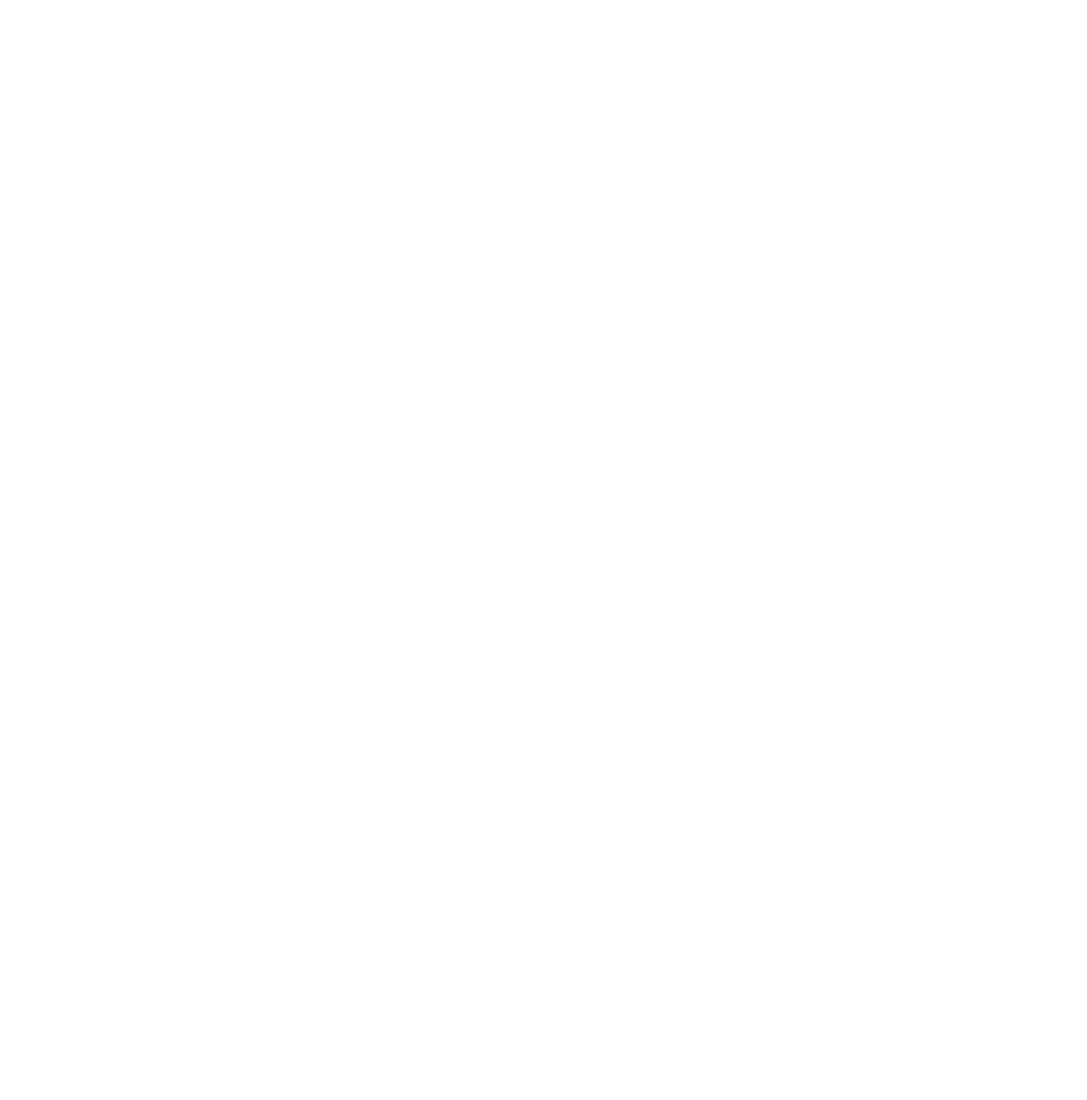
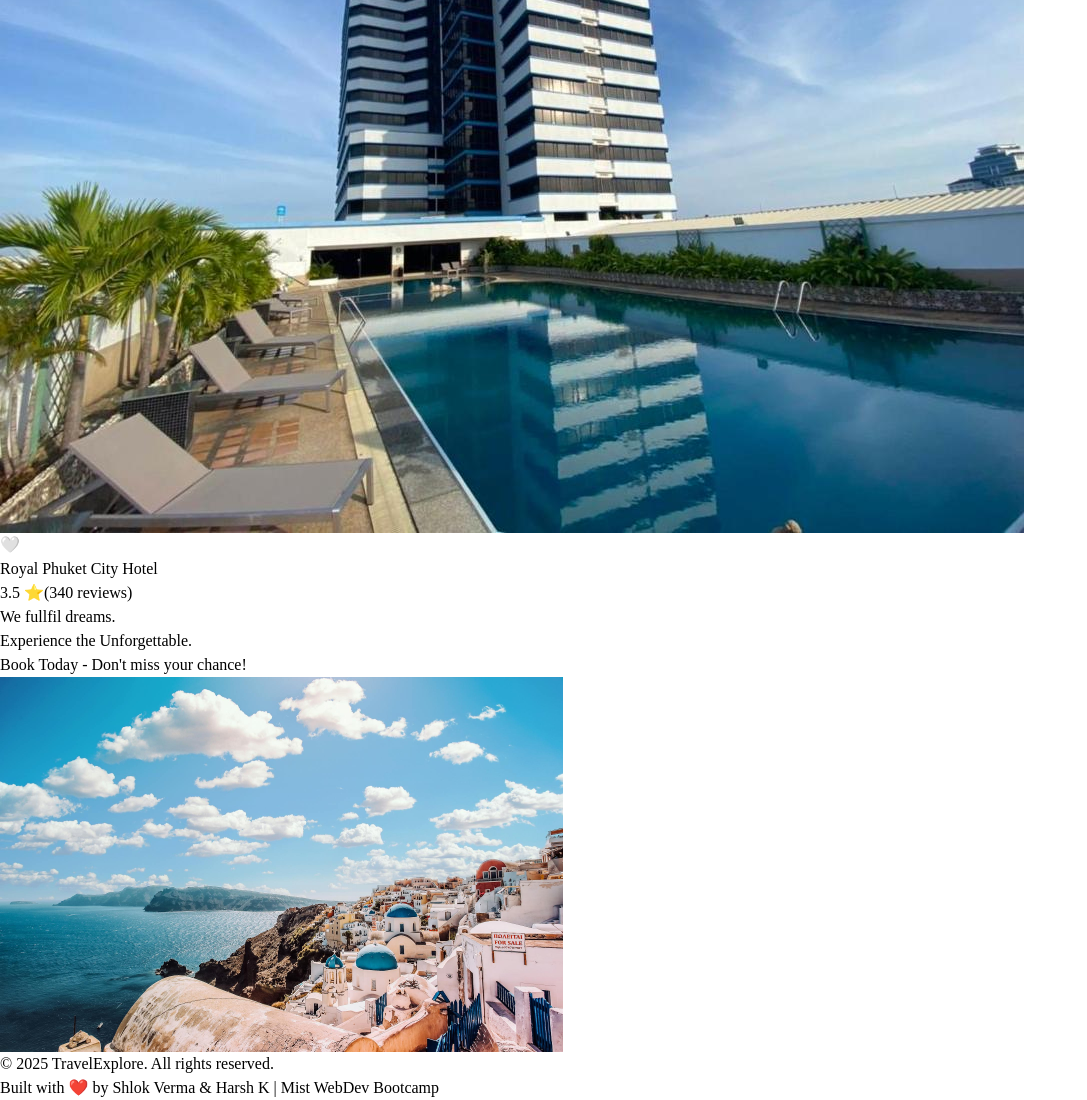
Before and after one commit to PixelHalide/reactTravel, a React (Vite) app in the folder reactTravel/: page / in a window 1280 px wide. Shown: the part 6573-7673 px from the top of the page, without its empty margins (0-1087 px from the left). Before the commit the page ends 4035 px from the top, so only its background shows below. Built offline with nearby package versions, Linux system fonts and the light colour scheme.

Commit message:
Added Cities

```diff
--- /dev/null
+++ b/reactTravel/src/components/HomePage/CardArray.jsx
@@ -0,0 +1,119 @@
+
+import LocationCard from "./LocationCard.jsx"
+import atlantis from '../../assets/atlantisDubai.webp'
+import nora from '../../assets/nora.jpg'
+import royal from '../../assets/royal.jpg'
+import kokotel from '../../assets/kokotel.jpg'
+import greece from '../../assets/greece.jpeg'
+import venice from '../../assets/italy.jpg'
+import dubai from '../../assets/dubai.avif'
+import phuket from '../../assets/phuket.jpg'
+
+
+
+const hotelData = [
+  {
+    image: kokotel,
+    name: 'Kokotel Hakodate',
+    rating: 3.8,
+    reviews: 23,
+    badge: null,
+  },
+  {
+    image: atlantis,
+    name: 'Atlantis Dubai',
+    rating: 4.8,
+    reviews: 1023,
+    badge: 'Top Pick!',
+  },
+  {
+    image: nora,
+    name: 'Nora Buri Resort & Spa',
+    rating: 4.5,
+    reviews: 2145,
+    badge: 'Hot!',
+  },
+  {
+    image: royal,
+    name: 'Royal Phuket City Hotel',
+    rating: 3.5,
+    reviews: 340,
+    badge: null,
+  },
+];
+
+const cityData = [
+  {
+    image: greece,
+    name: 'Santorini, Greece',
+    rating: 4.9,
+    reviews: 892,
+    badge: 'Trending!',
+  },
+  {
+    image: venice,
+    name: 'Venice, Italy',
+    rating: 4.7,
+    reviews: 1567,
+    badge: 'Must Visit',
+  },
+  {
+    image: dubai,
+    name: 'Dubai, UAE',
+    rating: 4.6,
+    reviews: 743,
+    badge: null,
+  },
+  {
+    image: phuket,
+    name: 'Phuket, Thailand',
+    rating: 4.4,
+    reviews: 456,
+    badge: 'Popular',
+  },
+]
+
+const Hotels = () => {
+    const handleClick = (name) => {
+    alert(`Clicked on ${name}`)
+  }
+  return (
+    <div className="text-2xl mt-6 ml-16">
+
+      <div>
+        Places to melt your heart
+        <div className="grid grid-cols-1 sm:grid-cols-2 md:grid-cols-4 gap-4 p-6">
+          {cityData.map((hotel, index) => (
+          <LocationCard
+            key={index}
+            Image={hotel.image}
+            Name={hotel.name}
+            Rating={hotel.rating}
+            Reviews={hotel.reviews}
+            badge={hotel.badge}
+            onClick={() => handleClick(hotel.name)}
+          />
+          ))}
+        </div>
+      </div>
+
+      Hotels that'll make you feel at home
+      <div className="grid grid-cols-1 sm:grid-cols-2 md:grid-cols-4 gap-4 p-6">
+
+        {hotelData.map((hotel, index) => (
+        <LocationCard
+          key={index}
+          Image={hotel.image}
+          Name={hotel.name}
+          Rating={hotel.rating}
+          Reviews={hotel.reviews}
+          badge={hotel.badge}
+          onClick={() => handleClick(hotel.name)}
+        />
+        ))}
+      </div>
+    </div>
+  )
+}
+
+export default Hotels
--- a/reactTravel/src/components/HomePage/Cities.jsx
+++ /dev/null
@@ -1,63 +0,0 @@
-
-import HotelCard from "./HotelCard.jsx"
-import atlantis from '../../assets/atlantisDubai.webp'
-import nora from '../../assets/nora.jpg'
-import royal from '../../assets/royal.jpg'
-import kokotel from '../../assets/kokotel.jpg'
-
-const dummyData = [
-  {
-    image: kokotel,
-    name: 'Kokotel Hakodate',
-    rating: 3.8,
-    reviews: 23,
-    badge: null,
-  },
-  {
-    image: atlantis,
-    name: 'Atlantis Dubai',
-    rating: 4.8,
-    reviews: 1023,
-    badge: 'Top Pick!',
-  },
-  {
-    image: nora,
-    name: 'Nora Buri Resort & Spa',
-    rating: 4.5,
-    reviews: 2145,
-    badge: 'Hot!',
-  },
-  {
-    image: royal,
-    name: 'Royal Phuket City Hotel',
-    rating: 3.5,
-    reviews: 340,
-    badge: null,
-  },
-];
-const Cities = () => {
-    const handleClick = (name) => {
-    alert(`Clicked on ${name}`)
-  }
-  return (
-    <div className="text-2xl mt-6 ml-16">
-        Hotels that'll make you feel at home
-      <div className="grid grid-cols-1 sm:grid-cols-2 md:grid-cols-4 gap-4 p-6">
-
-        {dummyData.map((hotel, index) => (
-        <HotelCard
-          key={index}
-          hotelImage={hotel.image}
-          hotelName={hotel.name}
-          hotelRating={hotel.rating}
-          hotelReviews={hotel.reviews}
-          badgeText={hotel.badge}
-          onClick={() => handleClick(hotel.name)}
-        />
-        ))}
-      </div>
-    </div>
-  )
-}
-
-export default Cities
--- a/reactTravel/src/components/HomePage/Gallery.jsx
+++ b/reactTravel/src/components/HomePage/Gallery.jsx
@@ -2,7 +2,7 @@
 
 const Gallery = () => {
   return (
-    <div className="flex justify-center relative transition-all">
+    <div className="flex justify-center relative transition-all mt-10">
         <div className="p-5 pr-130 bg-red-400 rounded-md relative text-wrap">
             <div className="ml-145 text-2xl sm:text-4xl md:text-7xl absolute md:top-0 right-0 m-2 text-gray-900 font-bold max-w-[80%] text-right break-words">
                 <p>We fullfil dreams.</p>
--- a/reactTravel/src/components/HomePage/Home.jsx
+++ b/reactTravel/src/components/HomePage/Home.jsx
@@ -1,7 +1,7 @@
 import TopBanner from "./TopBanner.jsx"
-import Cities from "./Cities"
+import CardArray from "./CardArray.jsx"
 import Gallery from "./Gallery.jsx"
-import HotelCard from "./HotelCard.jsx"
+import HotelCard from "./LocationCard.jsx"
 
 function Home () {
 
@@ -12,9 +12,8 @@
   return (
     <>
     <TopBanner />
-    <Cities />
-
-
+    <CardArray />
+    <Gallery />
     </>
   )
 }
--- a/reactTravel/src/components/HomePage/HotelCard.jsx
+++ b/reactTravel/src/components/HomePage/LocationCard.jsx
@@ -1,6 +1,6 @@
 import { useState } from 'react'
 
-function HotelCard ({ hotelImage, hotelName, hotelRating, hotelReviews, badgeText, onClick }) {
+function LocationCard ({ Image, Name, Rating, Reviews, badge, onClick }) {
 
   const[liked, setLiked] = useState(false);
 
@@ -11,12 +11,12 @@
     >
 
       <div className='relative'>
-        <img src={hotelImage} alt={hotelName}
+        <img src={Image} alt={Name}
         className='w-full h-48 object-cover hover:opacity-80' />
 
-        {badgeText && (
+        {badge && (
           <div className="absolute top-2 left-2 bg-green-500 text-white text-xs font-bold px-2 py-1 rounded shadow">
-            {badgeText}
+            {badge}
           </div>
         )}
 
@@ -32,10 +32,10 @@
       </div>
 
       <div className='p-4'>
-        <h3 className='font-semibold text-lg mb-1'>{hotelName}</h3>
+        <h3 className='font-semibold text-lg mb-1'>{Name}</h3>
         <div className='flex items-center space-x-2 text-sm text-gray-600'>
-          <span>{hotelRating} ⭐</span>
-          <span>({hotelReviews} reviews)</span>
+          <span>{Rating} ⭐</span>
+          <span>({Reviews} reviews)</span>
         </div>
       </div>
 
@@ -43,4 +43,4 @@
   )
 }
 
-export default HotelCard
+export default LocationCard
```
Also changed, not shown: reactTravel/src/assets/dubai.avif (added), reactTravel/src/assets/phuket.jpg (added).
